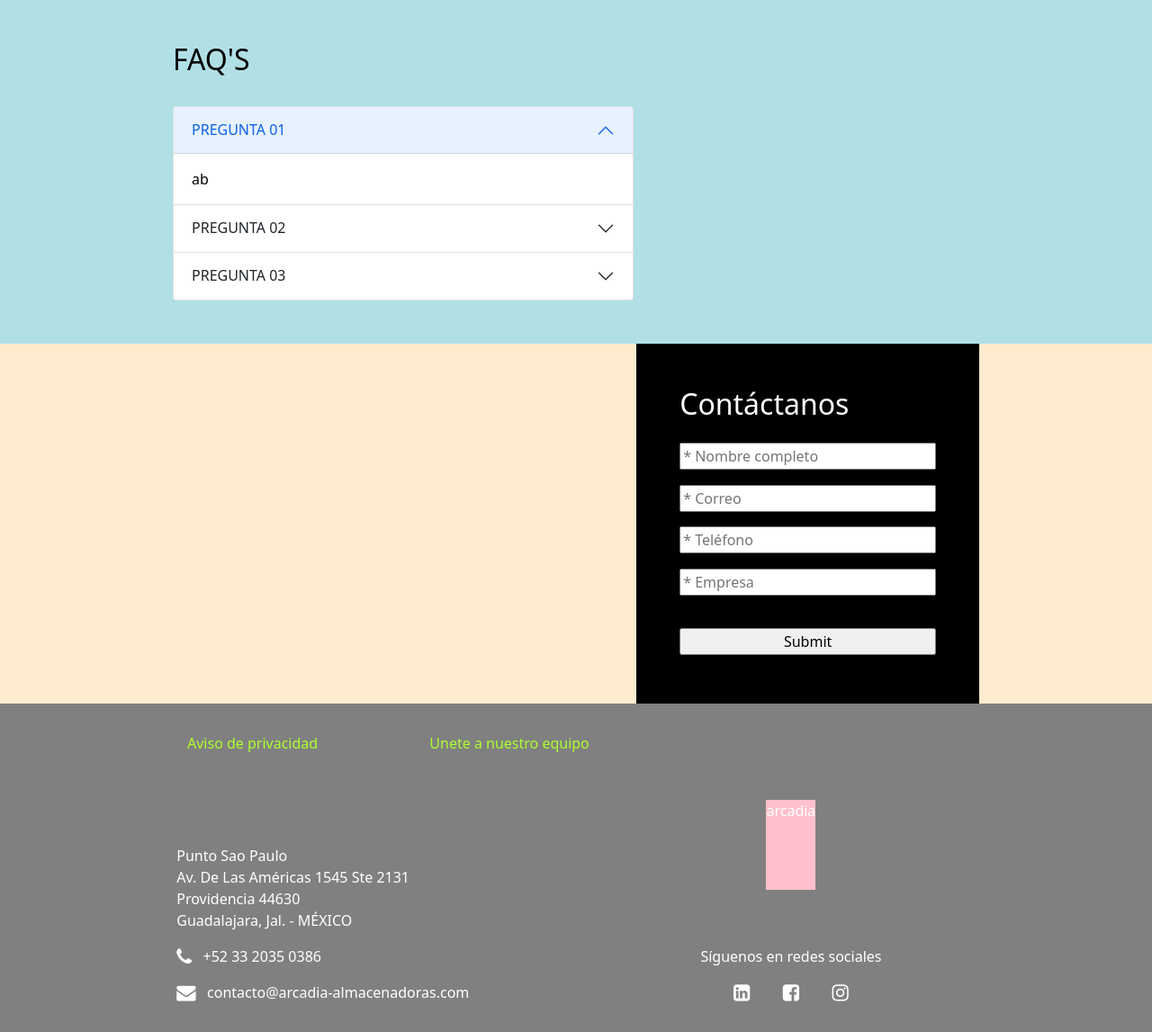
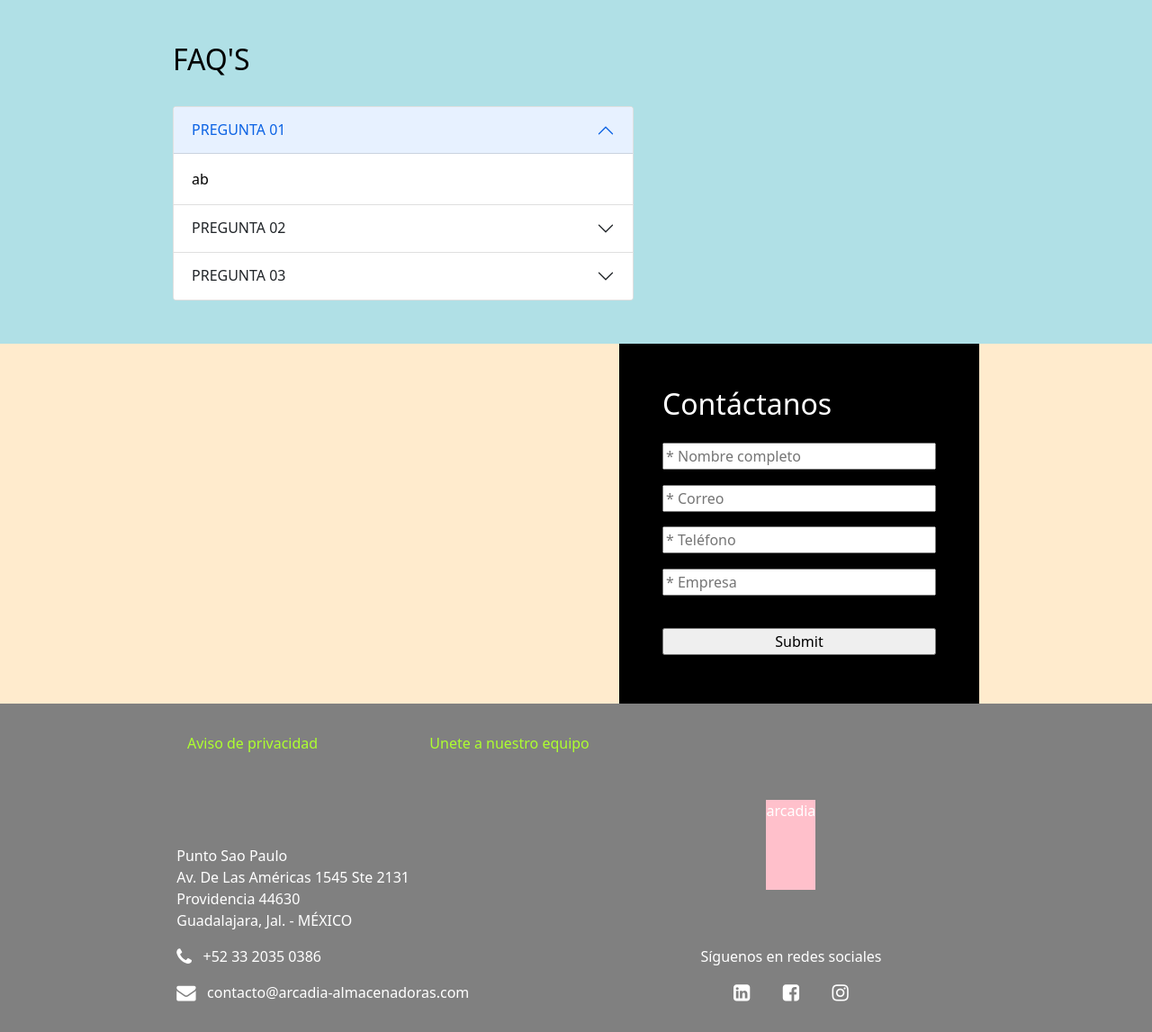
Before and after one commit to aaron2421/landing-arcadia, a PHP site: page / in a window 1280 px wide. Shown: the part 2989-4136 px from the top of the page at 90% size. Run offline with PHP 8.4, Linux system fonts and the light colour scheme.

Commit message:
fix form size

```diff
--- a/styles.css
+++ b/styles.css
@@ -243,6 +243,7 @@ main {
 #form-container {
   background-color: black;
   width: 35%;
+  min-width: 400px;
   height: 400px;
   padding: 3rem 3rem 1rem 3rem;
 }
```
